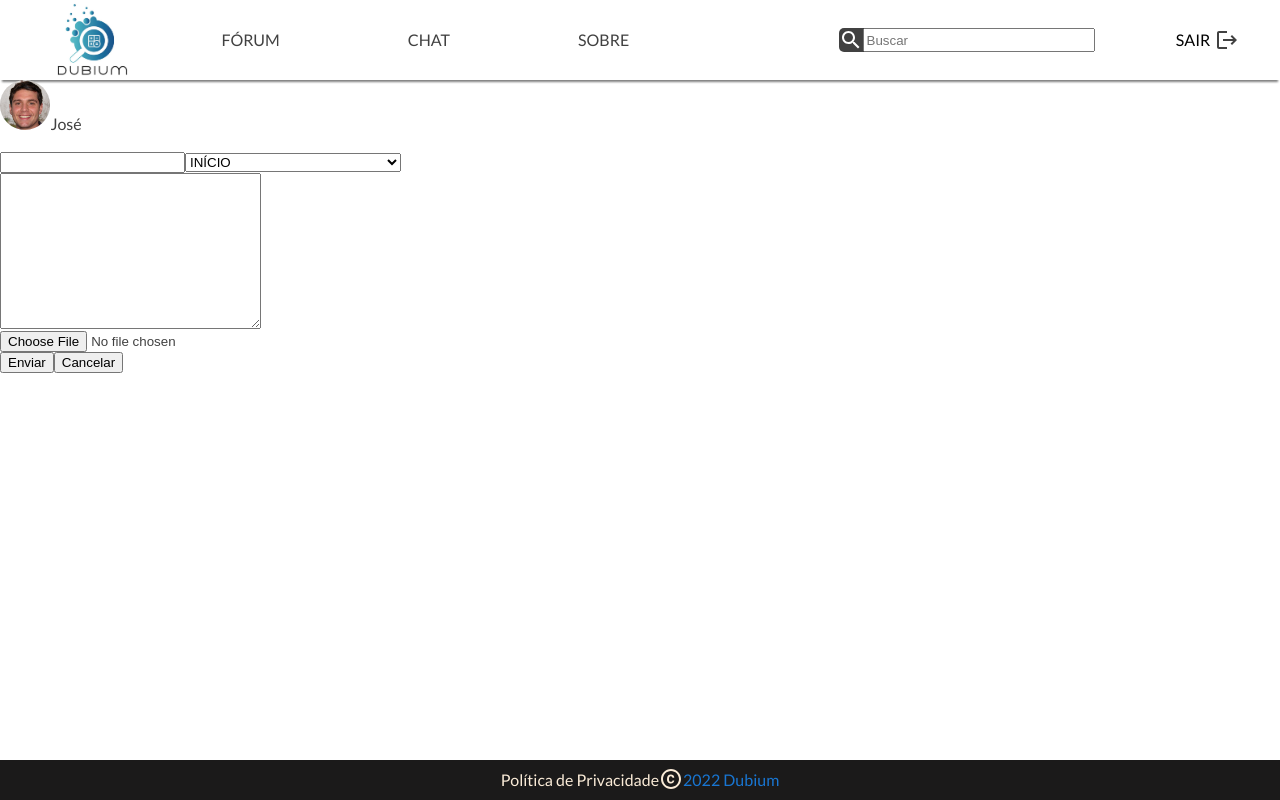
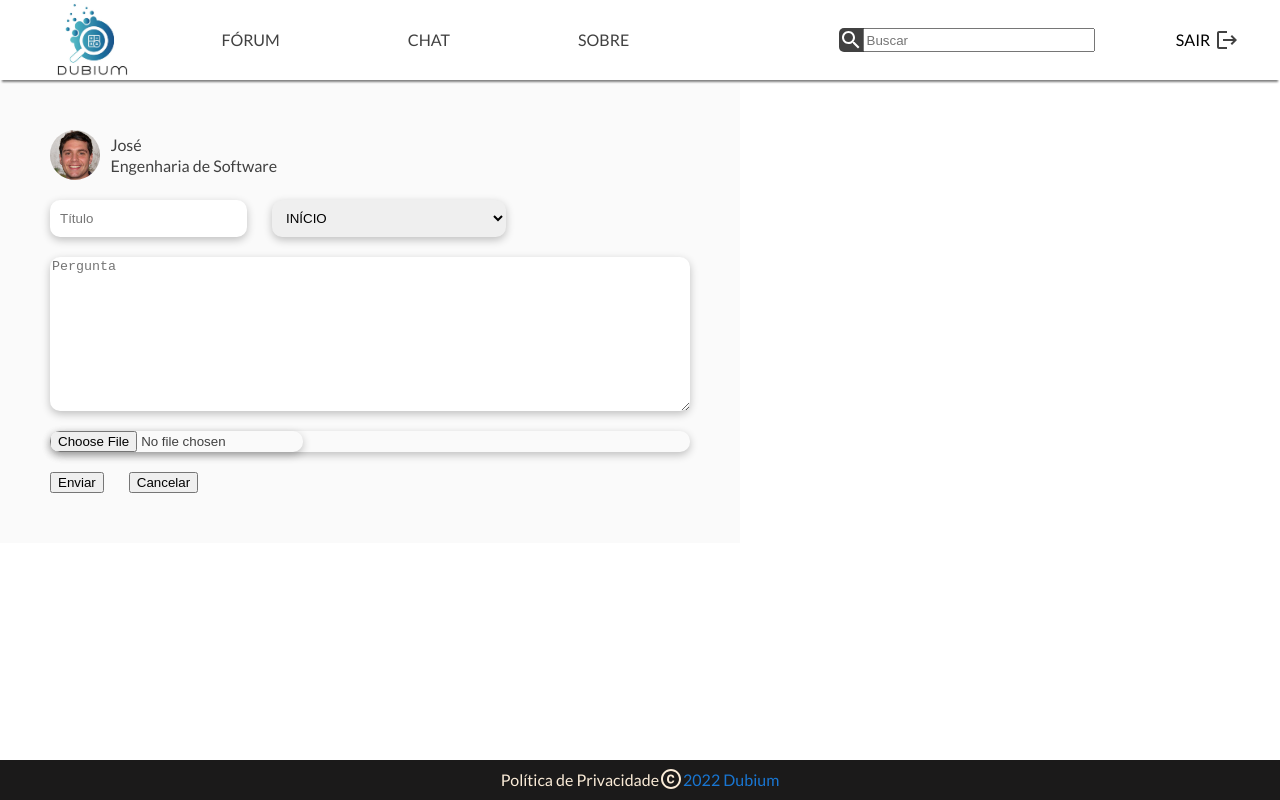
Before and after one commit to mdsreq-fga-unb/2022.2-Dubium, a React (Vite) app in the folder front-end/: page /formulario-pergunta in a window 1280 px wide. Built offline with nearby package versions, Linux system fonts and the light colour scheme.

Commit message:
estilizando o formulario

```diff
--- a/front-end/src/components/footer/style.css
+++ b/front-end/src/components/footer/style.css
@@ -1,4 +1,4 @@
-.footer{
+.footer {
   display: flex;
   justify-content: center;
   list-style-type: none;
--- a/front-end/src/components/header/style.css
+++ b/front-end/src/components/header/style.css
@@ -4,8 +4,10 @@
   justify-content: space-around;
   align-items: center;
   height: 80px;
-    background-color: #FFFFFF;
+  background-color: #ffffff;
   box-shadow: 0 4px 2px -2px gray;
+  position: sticky;
+  top: 0;
 }
 
 .logo {
@@ -21,10 +23,9 @@
   margin-right: 8em;
 }
 
-.item a:hover{
-    color:cadetblue;
+.item a:hover {
+  color: cadetblue;
 }
-
 
 .input {
   display: flex;
@@ -32,13 +33,13 @@
   gap: 5px;
 }
 
-.input a{
+.input a {
   color: black;
   text-decoration: none;
 }
 
-.input a:hover{
-    color:cadetblue;
+.input a:hover {
+  color: cadetblue;
 }
 
 .pesquisa {
@@ -50,7 +51,7 @@
 }
 
 .pesquisa svg {
-    color: #FFFFFF;
+  color: #ffffff;
 }
 
 .pesquisa input {
--- a/front-end/src/pages/Forum/FormularioPergunta/index.jsx
+++ b/front-end/src/pages/Forum/FormularioPergunta/index.jsx
@@ -4,6 +4,7 @@ import { forumData } from "../Sidebar/data";
 import jose from "../../../assets/images/jose.webp";
 import janderson from "../../../assets/images/janderson.jpg";
 import maria from "../../../assets/images/maria.jpg";
+import { Link } from "react-router-dom";
 
 export default function FormularioPergunta(props) {
   const {
@@ -17,56 +18,75 @@ export default function FormularioPergunta(props) {
     props.setPerguntas([
       ...props.perguntas,
       {
-        pergunta: data.pergunta,
-        data: "15/02/2022",
-        user: {
+        textoPergunta: data.textoPergunta,
+        dataPergunta: "15/02/2022",
+        userPergunta: {
           nome: "José",
+          curso: "Engenharia de Software",
           foto: jose,
         },
-        respostas: [
-          {
-            resposta: "azuis",
-            user: {
-              nome: "Janserson",
-              foto: janderson,
-            },
-          },
-        ],
-        engenharia: props.engenharia,
+        respostas: [],
+        engenharia: data.engenharia,
       },
     ]);
   };
 
   return (
     <div className="form-card">
-      <div className="user-card">
+      <div className="usuario-pergunta">
         <img src={jose} alt="" className="avatar" />
-        <span>José</span>
+        <div className="usuario-informacao-texto">
+          <span>José</span>
+          <span>Engenharia de Software</span>
+        </div>
       </div>
-      <form action="" onSubmit={handleSubmit(onSubmit)}>
+      <form action="" onSubmit={handleSubmit(onSubmit)} className="formulario">
         <div className="group-input">
-          <input type="text" name="titulo" {...register("titulo")} />
-          <select name="engenharia" {...register("engenharia")}>
+          <input
+            type="text"
+            name="titulo"
+            {...register("titulo")}
+            className="titulo-input"
+            placeholder="Título"
+          />
+          <select
+            name="engenharia"
+            {...register("engenharia")}
+            className="engenharia-input"
+          >
             {forumData.map((data, index) => (
-              <option value={data.name} key={index}>
+              <option
+                value={data.name}
+                key={index}
+                className="opcao-engenharia"
+              >
                 {data.name}
               </option>
             ))}
           </select>
         </div>
         <textarea
-          name="pergunta"
+          name="textoPergunta"
           id=""
           cols="30"
           rows="10"
-          {...register("pergunta")}
+          {...register("textoPergunta")}
+          className="texto-pergunta"
+          placeholder="Pergunta"
         ></textarea>
-        <div>
+        <div className="file-input">
           <input type="file" name="imagem" {...register("imagem")} />
         </div>
         <div className="group-input">
-          <button type="submit">Enviar</button>
-          <button>Cancelar</button>
+          <button type="submit" className="botao-enviar">
+            Enviar
+          </button>
+          <button
+            className="botao-cancelar"
+            onClick={() => props.setIsFormOpen(false)}
+          >
+            Cancelar
+          </button>
         </div>
       </form>
     </div>
--- a/front-end/src/pages/Forum/FormularioPergunta/style.css
+++ b/front-end/src/pages/Forum/FormularioPergunta/style.css
@@ -2,4 +2,29 @@
     display: flex;
     flex-direction: column;
     gap: 20px;
+    background-color: #FAFAFA;
+    padding: 50px;
+    width: 50%;
 }
+
+.formulario {
+    display: flex;
+    flex-direction: column;
+    gap: 20px;
+}
+
+.group-input {
+    display: flex;
+    flex-direction: row;
+    gap: 25px;
+}
+
+.form-card input, select, textarea, .file-input {
+    border: none;
+    box-shadow: rgba(0, 0, 0, 0.24) 0px 3px 8px;
+    border-radius: 10px;
+}
+
+.titulo-input, .engenharia-input {
+    padding: 10px;
+}
--- a/front-end/src/pages/Forum/Sidebar/data.js
+++ /dev/null
@@ -1,23 +0,0 @@
-export const forumData = [
-    {
-        name: 'INÍCIO',
-    },
-    {
-        name: 'ENGENHARIAS',
-    },
-    {
-        name: 'ENGENHARIA AEROESPACIAL',
-    },
-    {
-        name: 'ENGENHARIA AUTOMOTIVA',
-    },
-    {
-        name: 'ENGENHARIA ELETRÔNICA',
-    },
-    {
-        name: 'ENGENHARIA DE ENERGIA',
-    },
-    {
-        name: 'ENGENHARIA DE SOFTWARE'
-    }
-]
--- /dev/null
+++ b/front-end/src/pages/Forum/Sidebar/data.jsx
@@ -0,0 +1,38 @@
+import HomeIcon from "@mui/icons-material/Home";
+import EngineeringIcon from "@mui/icons-material/Engineering";
+import RocketIcon from "@mui/icons-material/Rocket";
+import CarRepairIcon from "@mui/icons-material/CarRepair";
+import MemoryIcon from "@mui/icons-material/Memory";
+import EnergySavingsLeafIcon from "@mui/icons-material/EnergySavingsLeaf";
+import TerminalIcon from "@mui/icons-material/Terminal";
+
+export const forumData = [
+  {
+    name: "INÍCIO",
+    icon: <HomeIcon />,
+  },
+  {
+    name: "ENGENHARIAS",
+    icon: <EngineeringIcon />,
+  },
+  {
+    name: "ENGENHARIA AEROESPACIAL",
+    icon: <RocketIcon />,
+  },
+  {
+    name: "ENGENHARIA AUTOMOTIVA",
+    icon: <CarRepairIcon />,
+  },
+  {
+    name: "ENGENHARIA ELETRÔNICA",
+    icon: <MemoryIcon />,
+  },
+  {
+    name: "ENGENHARIA DE ENERGIA",
+    icon: <EnergySavingsLeafIcon />,
+  },
+  {
+    name: "ENGENHARIA DE SOFTWARE",
+    icon: <TerminalIcon />,
+  },
+];
--- a/front-end/src/pages/Forum/Sidebar/index.jsx
+++ b/front-end/src/pages/Forum/Sidebar/index.jsx
@@ -1,12 +1,22 @@
 import "./style.css";
 import { forumData } from "./data";
 import { Link } from "react-router-dom";
+import { useState } from "react";
 
 const Sidebar = () => {
+  const [isActive, setIsActive] = useState(0);
+
   return (
-    <ul className="sidebarforum">
+    <ul className="sidebar-forum">
       {forumData.map((data, index) => (
-        <li className="engenharias" key={index}>
+        <li
+          className={
+            isActive === index ? "item-sidebar is-active" : "item-sidebar"
+          }
+          key={index}
+          onClick={() => setIsActive(index)}
+        >
+          {data.icon}
           <Link to="/">{data.name}</Link>{" "}
         </li>
       ))}
--- a/front-end/src/pages/Forum/Sidebar/style.css
+++ b/front-end/src/pages/Forum/Sidebar/style.css
@@ -1,4 +1,4 @@
-.sidebarforum {
+/* .sidebarforum {
     width: 250px;
     border-right: 2px solid gray;
     height: 75vh;
@@ -17,4 +17,26 @@
     flex-direction: row;
     align-items: center;
     justify-content: flex-start;
+    padding: 10px;
+} */
+
+.sidebar-forum {
+  display: flex;
+  flex-direction: column;
+  border: 1px solid black;
+  width: 25%;
+  padding: 10px;
 }
+
+.item-sidebar {
+  display: flex;
+  flex-direction: row;
+  align-items: center;
+  padding: 10px;
+  gap: 8px;
+  border-radius: 15px;
+}
+
+.is-active {
+  border: 2px solid #125d89;
+}
```
Also changed, not shown: front-end/src/pages/Forum/style.css (+5 -5 lines). Lines whose indentation alone changed are shown as unchanged.
